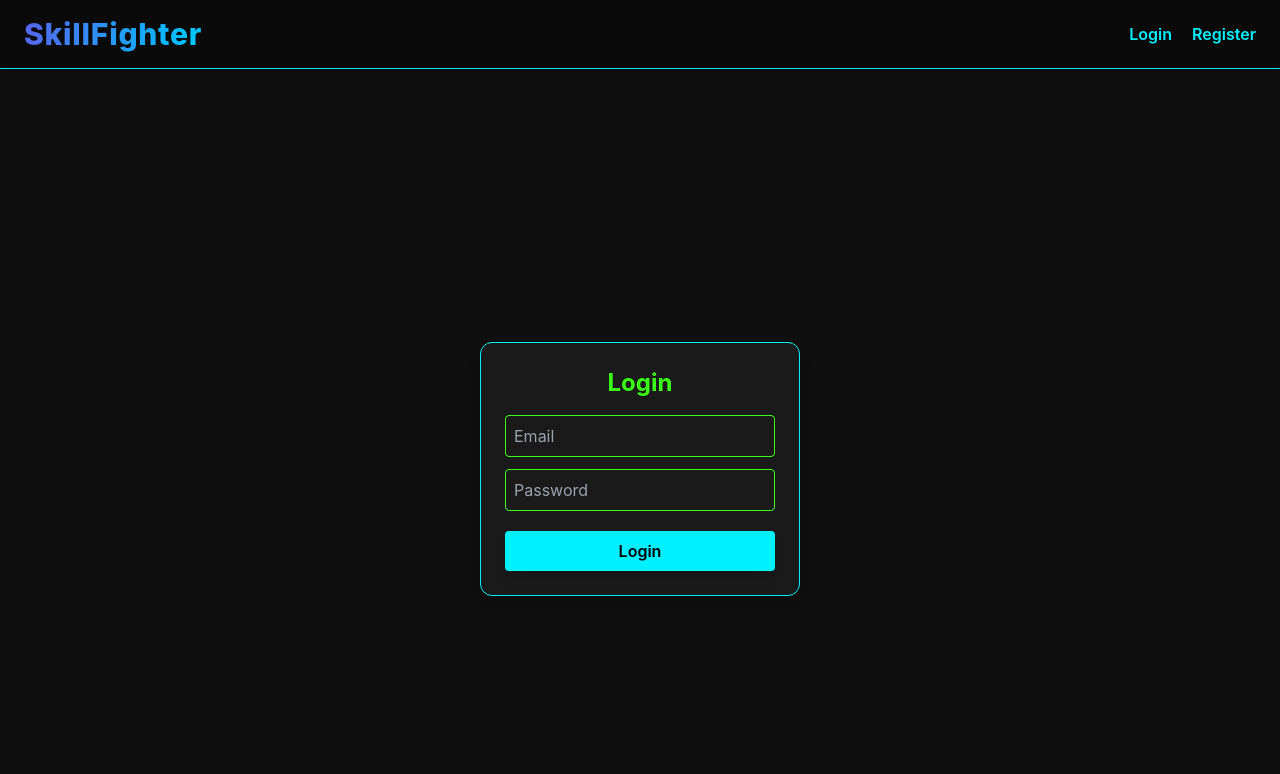
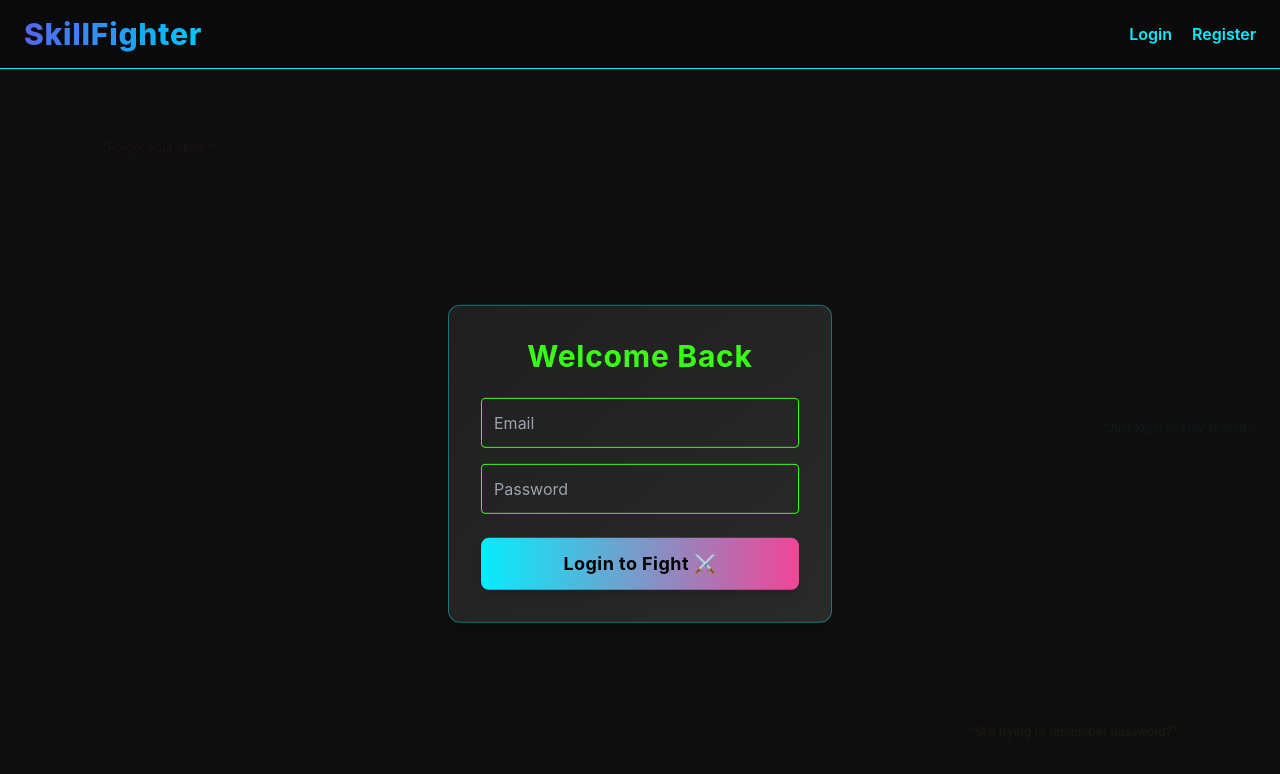
Before and after one commit to Root-X-Admin/Skill-Fighter, a React (Create React App) app in the folder client/: page /login in a window 1280 px wide. Shown: the top 774 px of the page. Built offline with nearby package versions, Linux system fonts and the light colour scheme.

Commit message:
Enhance UI with new animations, improve layout, and add loading states for forms

```diff
--- a/client/src/index.css
+++ b/client/src/index.css
@@ -1,19 +1,26 @@
 @tailwind base;
 @tailwind components;
 @tailwind utilities;
+
+html {
+  height: 100%;
+  overflow: hidden;
+}
 
 /* === GLOBAL BODY STYLES === */
 body {
   @apply dark:bg-darkGray dark:text-white transition-colors duration-300;
   margin: 0;
+  height: 100%;
+  overflow-x: hidden;
+  overflow-y: hidden; /* 👈 Prevent vertical scroll too */
   font-family: -apple-system, BlinkMacSystemFont, 'Segoe UI', 'Roboto', 'Oxygen',
     'Ubuntu', 'Cantarell', 'Fira Sans', 'Droid Sans', 'Helvetica Neue',
     sans-serif;
   -webkit-font-smoothing: antialiased;
   -moz-osx-font-smoothing: grayscale;
-  min-height: 100vh;
-  overflow-x: hidden;
 }
+
 
 /* === CODE BLOCK FONT === */
 code {
--- a/client/src/pages/Home.jsx
+++ b/client/src/pages/Home.jsx
@@ -14,77 +14,93 @@ const messages = [
 ];
 
 function getRandomPosition() {
-    const top = Math.floor(Math.random() * 80); // % from top
-    const left = Math.floor(Math.random() * 80); // % from left
+    const top = Math.floor(Math.random() * 85);
+    const left = Math.floor(Math.random() * 85);
     return { top: `${top}%`, left: `${left}%` };
 }
 
 export default function Home() {
     const [user, setUser] = useState(null);
     const [visibleMsgs, setVisibleMsgs] = useState([]);
+    const [typedText, setTypedText] = useState('');
+    const fullText = "Do you have what it takes to join SkillFighter?";
 
+    // Decode token
     useEffect(() => {
         const token = localStorage.getItem('token');
         if (!token) return;
         try {
             const decoded = jwtDecode(token);
             setUser(decoded);
-        } catch (err) {
+        } catch {
             localStorage.removeItem('token');
         }
     }, []);
 
+    // Typing effect
+    useEffect(() => {
+        if (!user) {
+            let i = 0;
+            const typing = setInterval(() => {
+                setTypedText(fullText.slice(0, i + 1));
+                i++;
+                if (i === fullText.length) clearInterval(typing);
+            }, 50);
+            return () => clearInterval(typing);
+        }
+    }, [user]);
+
+    // Floating taunt messages
     useEffect(() => {
         if (user) return;
-
         const spawnMessage = () => {
             const msg = messages[Math.floor(Math.random() * messages.length)];
             const id = Date.now();
             const position = getRandomPosition();
             const newMsg = { id, msg, position };
-
             setVisibleMsgs((prev) => [...prev, newMsg]);
-
-            // Remove after 4s
             setTimeout(() => {
                 setVisibleMsgs((prev) => prev.filter((m) => m.id !== id));
             }, 4000);
         };
-
         const interval = setInterval(spawnMessage, 1500);
         return () => clearInterval(interval);
     }, [user]);
 
     return (
-        <div className="relative flex flex-col items-center justify-center min-h-screen bg-[#0e0e0e] text-white overflow-hidden">
-            <h1 className="text-4xl sm:text-5xl font-extrabold mb-8 text-white tracking-wide z-10">
-                SkillFighter
-            </h1>
-
-            {user ? (
-                <p className="text-xl z-10">
-                    Logged in as: <strong className="text-cyan-400">{user.username}</strong>
-                </p>
-            ) : (
-                <button
-                    onClick={() => window.location.href = "/register"}
-                    className="z-10 mt-6 px-6 py-3 bg-cyan-400 text-black font-bold text-lg rounded hover:scale-105 transition"
-                >
-                    Join the Battle
-                </button>
-            )}
-
-            {/* Floating Messages */}
+        <div className="relative flex items-center justify-center min-h-screen bg-[#0e0e0e] overflow-hidden text-white px-4">
+            {/* Floating Roast Messages */}
             {!user &&
                 visibleMsgs.map(({ id, msg, position }) => (
                     <span
                         key={id}
-                        className="absolute text-sm sm:text-lg text-cyan-300 font-semibold fade-in-out pointer-events-none"
+                        className="absolute text-sm sm:text-base text-cyan-300 font-semibold fade-in-out pointer-events-none"
                         style={{ top: position.top, left: position.left }}
                     >
                         {msg}
                     </span>
                 ))}
+
+            {/* Main Card */}
+            <div className="relative z-10 max-w-md w-full bg-white/5 backdrop-blur-md border border-white/10 shadow-xl rounded-2xl p-8 animate-floatSlow animate-fadeUp text-center">
+                <h1 className="text-2xl sm:text-3xl font-bold text-neonGreen mb-6 tracking-wide min-h-[3rem]">
+                    {typedText}
+                </h1>
+
+                {!user ? (
+                    <button
+                        onClick={() => window.location.href = "/register"}
+                        className={`w-full py-3 rounded-lg font-bold text-lg tracking-wide text-black shadow-lg transition-all duration-300
+                            bg-gradient-to-r from-neonBlue via-pink-500 to-neonGreen
+                            bg-[length:200%_200%] bg-[position:0%_50%] animate-gradientShift
+                            hover:scale-105 hover:shadow-neon`}
+                    >
+                        Join the Battle ⚔️
+                    </button>
+                ) : (
+                    <p className="text-xl text-cyan-400 font-semibold">Welcome back, {user.username}!</p>
+                )}
+            </div>
         </div>
     );
 }
--- a/client/src/pages/Login.jsx
+++ b/client/src/pages/Login.jsx
@@ -4,6 +4,7 @@ import { useNavigate } from 'react-router-dom';
 
 export default function Login() {
     const [form, setForm] = useState({ email: '', password: '' });
+    const [isSubmitting, setIsSubmitting] = useState(false);
     const navigate = useNavigate();
 
     const handleChange = (e) => {
@@ -13,6 +14,7 @@ export default function Login() {
     const handleSubmit = async (e) => {
         e.preventDefault();
         try {
+            setIsSubmitting(true);
             const res = await axios.post('http://localhost:5000/api/login', form);
             localStorage.setItem('token', res.data.token);
             navigate('/');
@@ -20,19 +22,26 @@ export default function Login() {
             console.error(err);
             const msg = err.response?.data?.msg || 'Login failed';
             alert(msg);
+            setIsSubmitting(false);
         }
     };
 
     return (
-        <div className="flex flex-col items-center justify-center min-h-screen bg-darkGray text-white">
+        <div className="relative flex items-center justify-center min-h-screen bg-[#0e0e0e] text-white overflow-hidden px-4">
+            {/* Optional Floating Text/Mock Pressure Lines */}
+            <span className="absolute top-[10%] left-[8%] text-xs text-red-400 animate-fadeSlow">"Forgot your skills?"</span>
+            <span className="absolute bottom-[15%] right-[8%] text-xs text-yellow-400 animate-fadeSlow">"Still trying to remember password?"</span>
+            <span className="absolute top-[45%] right-[2%] text-xs text-cyan-400 animate-fadeSlow">"Just login or stay scared."</span>
+
+            {/* Floating Login Form */}
             <form
                 onSubmit={handleSubmit}
-                className="bg-[#1a1a1a] text-white p-6 rounded-xl shadow-xl w-80 border border-neonBlue"
+                className="z-10 bg-gradient-to-br from-[#1f1f1f] to-[#2a2a2a] p-8 rounded-xl shadow-xl w-full max-w-sm border border-neonBlue/40 animate-floatSlow"
             >
-                <h2 className="text-2xl font-bold mb-4 text-neonGreen text-center">Login</h2>
+                <h2 className="text-3xl font-bold mb-6 text-center text-neonGreen tracking-wide">Welcome Back</h2>
 
                 <input
-                    className="w-full mb-3 p-2 rounded bg-transparent border border-neonGreen text-neonBlue placeholder-gray-400 focus:outline-none focus:ring-2 focus:ring-neonBlue"
+                    className="w-full mb-4 p-3 rounded bg-transparent border border-neonGreen text-neonBlue placeholder-gray-400 focus:outline-none focus:ring-2 focus:ring-neonBlue"
                     placeholder="Email"
                     name="email"
                     type="email"
@@ -40,18 +49,24 @@ export default function Login() {
                     required
                 />
                 <input
-                    className="w-full mb-5 p-2 rounded bg-transparent border border-neonGreen text-neonBlue placeholder-gray-400 focus:outline-none focus:ring-2 focus:ring-neonBlue"
+                    className="w-full mb-6 p-3 rounded bg-transparent border border-neonGreen text-neonBlue placeholder-gray-400 focus:outline-none focus:ring-2 focus:ring-neonBlue"
                     placeholder="Password"
                     name="password"
                     type="password"
                     onChange={handleChange}
                     required
                 />
+
                 <button
                     type="submit"
-                    className="w-full bg-neonBlue text-black font-semibold py-2 rounded hover:scale-105 transition shadow-lg"
+                    disabled={isSubmitting}
+                    className={`w-full py-3 rounded-lg font-bold text-lg tracking-wide text-black shadow-lg transition-all duration-300
+                        bg-gradient-to-r from-neonBlue via-pink-500 to-neonGreen
+                        bg-[length:200%_200%] bg-[position:0%_50%] animate-gradientShift
+                        ${isSubmitting ? 'cursor-not-allowed opacity-50' : 'hover:scale-105 hover:shadow-neon'}
+                    `}
                 >
-                    Login
+                    {isSubmitting ? 'Logging in...' : 'Login to Fight ⚔️'}
                 </button>
             </form>
         </div>
--- a/client/tailwind.config.js
+++ b/client/tailwind.config.js
@@ -1,5 +1,6 @@
+// tailwind.config.js
 module.exports = {
-  darkMode: 'class', // 🌑 enable class-based dark mode
+  darkMode: 'class',
   content: [
     "./src/**/*.{js,jsx,ts,tsx}",
     "./public/index.html",
@@ -11,6 +12,59 @@ module.exports = {
         neonGreen: '#39ff14',
         darkGray: '#0f0f0f',
       },
+      animation: {
+        fadeSlow: 'fade 5s ease-in-out infinite',
+        pulseSlow: 'pulse 6s ease-in-out infinite',
+        fadeIn: 'fadeIn 1.2s ease-out forwards',
+        fadeUp: 'fadeUp 1s ease-out forwards',
+        blinkLong: 'blinkLong 4s ease-in-out infinite',
+        gradientShift: 'gradientShift 6s ease infinite',
+        floatSlow: 'float 4s ease-in-out infinite', // ✅ New
+      },
+      keyframes: {
+        fade: {
+          '0%, 100%': { opacity: '0.2' },
+          '50%': { opacity: '1' },
+        },
+        fadeIn: {
+          from: { opacity: '0', transform: 'translateY(-10px)' },
+          to: { opacity: '1', transform: 'translateY(0)' },
+        },
+        fadeUp: {
+          from: { opacity: '0', transform: 'translateY(20px)' },
+          to: { opacity: '1', transform: 'translateY(0)' },
+        },
+        blinkLong: {
+          '0%, 100%': {
+            opacity: '0.6',
+            backgroundImage: 'linear-gradient(90deg, #39ff14, #00f0ff)',
+            WebkitBackgroundClip: 'text',
+            WebkitTextFillColor: 'transparent',
+          },
+          '50%': {
+            opacity: '1',
+            backgroundImage: 'linear-gradient(90deg, #ff00ff, #00ffff)',
+            WebkitBackgroundClip: 'text',
+            WebkitTextFillColor: 'transparent',
+          },
+        },
+        gradientShift: {
+          '0%, 100%': {
+            backgroundPosition: '0% 50%',
+          },
+          '50%': {
+            backgroundPosition: '100% 50%',
+          },
+        },
+        float: {
+          '0%, 100%': {
+            transform: 'translateY(0px)',
+          },
+          '50%': {
+            transform: 'translateY(-6px)',
+          },
+        },
+      },
     },
   },
   plugins: [],
```
Also changed, not shown: client/src/pages/Register.jsx (+26 -16 lines).
